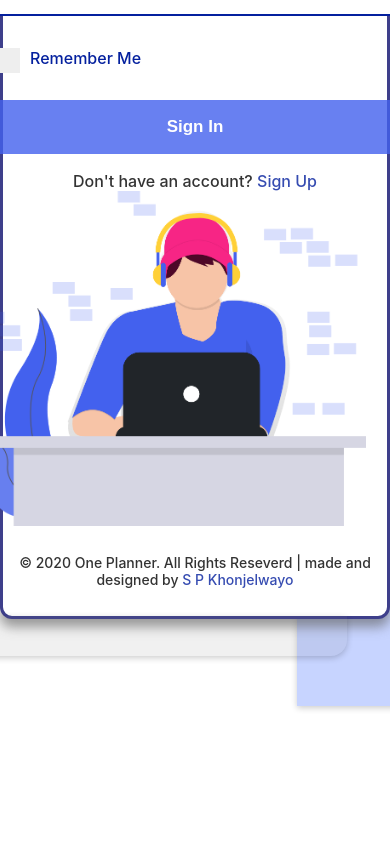
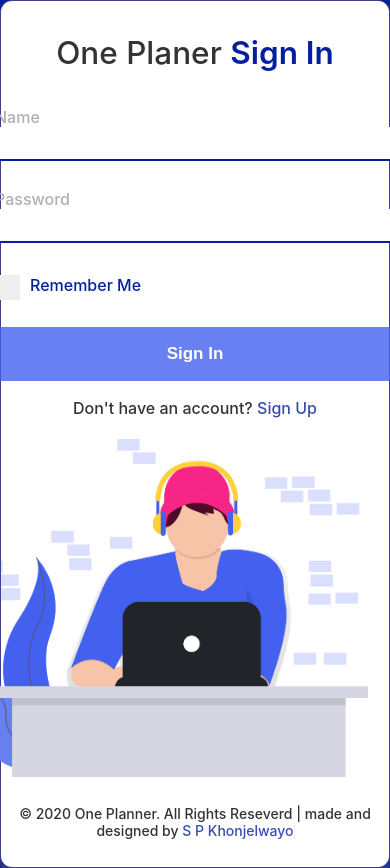
Before and after one commit to iamPsk/one-planner, an Angular app: page /login in a window 390 px wide. Before the commit the page ends 844 px from the top, so only its background shows below. Built offline with nearby package versions, Linux system fonts and the light colour scheme.

Commit message:
UI Responsive Web Design

```diff
--- a/src/app/auth/login/login.component.css
+++ b/src/app/auth/login/login.component.css
@@ -3,7 +3,8 @@
   display: flex;
   align-items: center;
   justify-content: center;
-  height: 100vmin; /* find way to reset height. causes problems with rwd  */
+  height: 100%;
+  /* height: 100vmin; find way to reset height. causes problems with rwd  */
   background-color: rgba(187, 187, 187, 0.349);
 }
 
@@ -254,11 +255,28 @@ form > p {
 }
 
 @media (max-width: 786px) {
+  .container{
+    height: auto;
+    background-color: #04209e;
+  }
+
+  #card{
+    border-width: 1px;
+    background-color: #fff;
+  }
+
+
   #card-body {
     flex-direction: column-reverse;
     margin: 0;
-    justify-content: center;
-    height: initial;
-    /* width: 100%; */
   }
+
+  .box-one, .box-two, .box-three, .box-four{
+    display: none;
+  }
+
+  form{
+    margin-bottom: 1.5em;
+  }
+
 }
--- a/src/styles.css
+++ b/src/styles.css
@@ -2,3 +2,7 @@
   margin: 0;
   box-sizing: border-box;
 }
+
+html, body {
+  height: 100%;
+}
```
